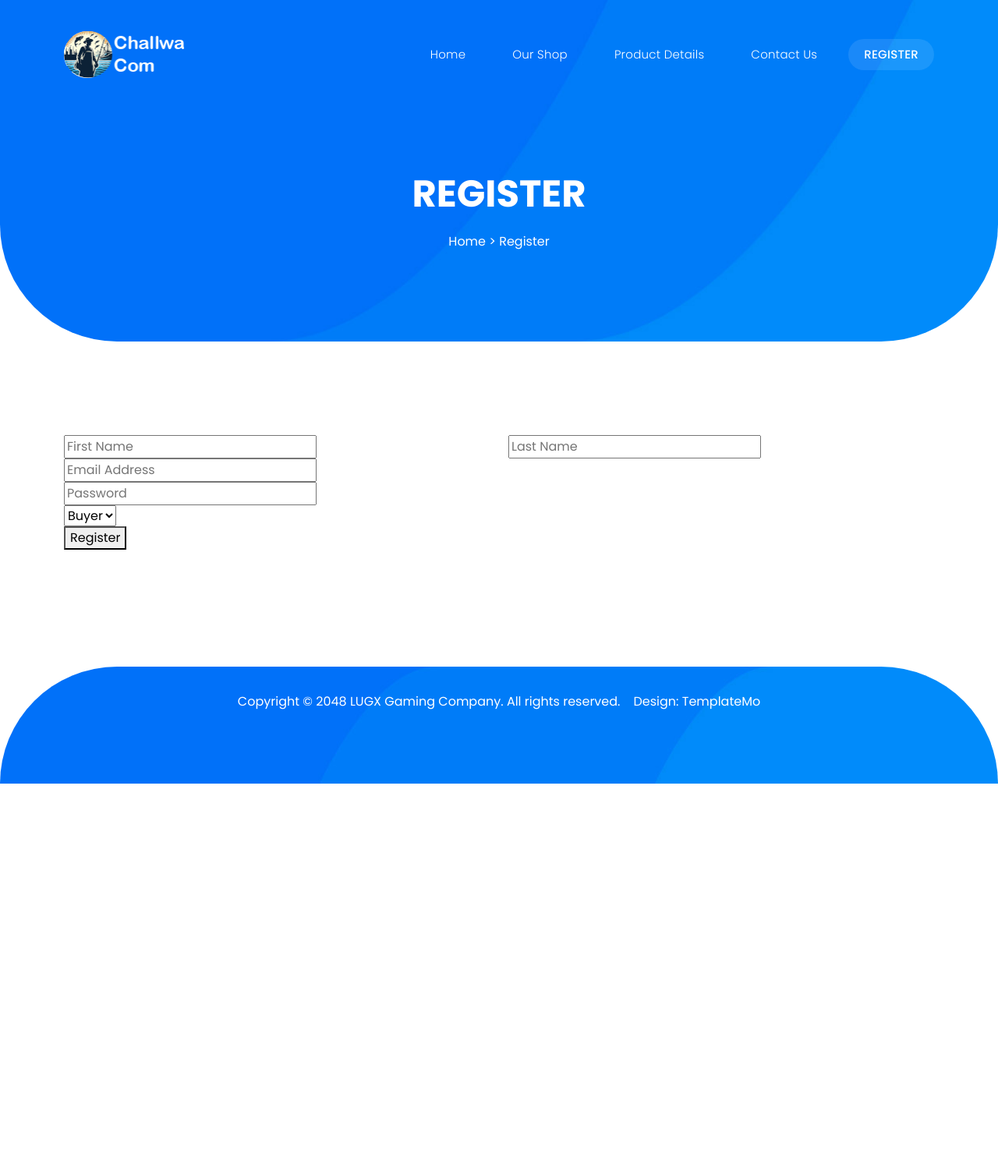
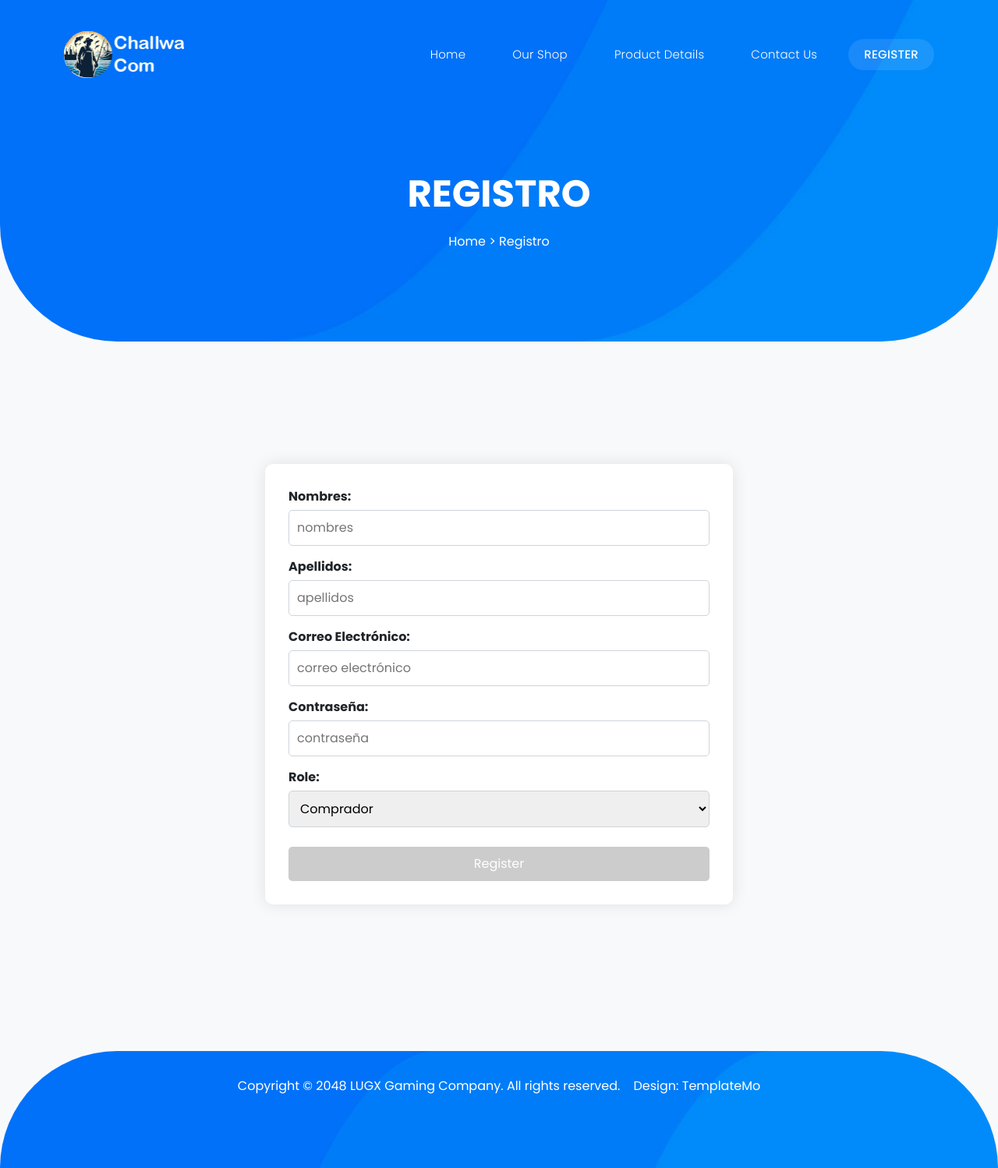
Before and after one commit to denzelbautista/web-challwa, a Flask app: page /register in a window 1280 px wide. Shown: the whole page at 78% size. Before the commit the page ends 1005 px from the top, so only its background shows below. Run offline with Flask 3, Linux system fonts and the light colour scheme; some libraries are stand-ins or nearby versions.

Commit message:
mejorando form, agregando render templates separados

```diff
--- a/main.py
+++ b/main.py
@@ -5,36 +5,14 @@ from database import init_app, db
 from flask import Flask, send_file, render_template
 from utilities import verificar_contrasena
 from models import Usuario, Comentario, Pedido, LineaPedido, Producto
+from views import views_bp
 
 app = Flask(__name__)
 init_app(app)
 
 # Para la web
 
-
-@app.route('/')
-def index():
-    return render_template('index.html')
-
-@app.route('/shop')
-def shop():
-    return render_template('shop.html')
-
-@app.route('/contact')
-def contact():
-    return render_template('contact.html')
-
-@app.route('/sell')
-def sell():
-    return render_template('sell.html')
-
-@app.route('/fishes')
-def fishes():
-    return render_template('fishes.html')
-
-@app.route('/register')
-def register():
-    return render_template('register.html')
+app.register_blueprint(views_bp)
 
 # Para la API
 
@@ -50,6 +28,10 @@ def create_usuario():
             list_errors.append('email requerido')
         else:
             email = data.get('email')
+
+            if Usuario.query.filter_by(email=email).first():
+                list_errors.append('email ya está registrado')
+
 
         if 'nombre' not in data:
             list_errors.append('nombre requerido')
--- a/templates/register.html
+++ b/templates/register.html
@@ -19,6 +19,89 @@
     <link rel="stylesheet" href="{{ url_for('static', filename='assets/css/owl.css') }}">
     <link rel="stylesheet" href="{{ url_for('static', filename='assets/css/animate.css') }}">
     <link rel="stylesheet" href="https://unpkg.com/swiper@7/swiper-bundle.min.css" />
+
+    <style>
+        body {
+            background-color: #f8f9fa;
+            ;
+        }
+
+        /*
+        .section {
+            margin-top: 0px;
+        }
+
+        footer {
+            margin-top: 0px;
+        }
+        */
+        .register-form {
+            display: flex;
+            justify-content: center;
+            align-items: center;
+            height: 80vh;
+            background-color: #f8f9fa;
+        }
+
+        .register-form .container {
+            max-width: 600px;
+            background: white;
+            padding: 30px;
+            box-shadow: 0px 0px 20px rgba(0, 0, 0, 0.1);
+            border-radius: 10px;
+        }
+
+        .register-form label {
+            display: block;
+            margin-bottom: 5px;
+            font-weight: bold;
+        }
+
+        .register-form input,
+        .register-form select {
+            width: 100%;
+            padding: 10px;
+            margin-bottom: 15px;
+            border: 1px solid #ced4da;
+            border-radius: 5px;
+            font-size: 16px;
+        }
+
+        .register-form input:focus,
+        .register-form select:focus {
+            border-color: #80bdff;
+            outline: none;
+        }
+
+        .register-form input.valid {
+            border-color: #28a745;
+        }
+
+        .register-form input.invalid {
+            border-color: #dc3545;
+        }
+
+        .main-button {
+            background-color: #007bff;
+            border: none;
+            color: white;
+            padding: 10px 20px;
+            border-radius: 5px;
+            cursor: pointer;
+            font-size: 16px;
+            width: 100%;
+            margin-top: 10px;
+        }
+
+        .main-button:hover {
+            background-color: #0056b3;
+        }
+
+        .main-button:disabled {
+            background-color: #cccccc;
+            cursor: not-allowed;
+        }
+    </style>
 </head>
 
 <body>
@@ -70,59 +153,45 @@
         <div class="container">
             <div class="row">
                 <div class="col-lg-12">
-                    <h3>Register</h3>
-                    <span class="breadcrumb"><a href="#">Home</a> > Register</span>
+                    <h3>Registro</h3>
+                    <span class="breadcrumb"><a href="#">Home</a> > Registro</span>
                 </div>
             </div>
         </div>
     </div>
 
+
+    <!-- formulario inicio -->
+
     <div class="register-form section">
         <div class="container">
-            <div class="row">
-                <div class="col-lg-12">
-                    <form id="register" action="submit_form.php" method="post">
-                        <div class="row">
-                            <div class="col-lg-6">
-                                <fieldset>
-                                    <input type="text" name="nombre" id="nombre" placeholder="First Name" required>
-                                </fieldset>
-                            </div>
-                            <div class="col-lg-6">
-                                <fieldset>
-                                    <input type="text" name="apellido" id="apellido" placeholder="Last Name" required>
-                                </fieldset>
-                            </div>
-                            <div class="col-lg-12">
-                                <fieldset>
-                                    <input type="email" name="email" id="email" placeholder="Email Address" required>
-                                </fieldset>
-                            </div>
-                            <div class="col-lg-12">
-                                <fieldset>
-                                    <input type="password" name="password" id="password" placeholder="Password"
-                                        required>
-                                </fieldset>
-                            </div>
-                            <div class="col-lg-12">
-                                <fieldset>
-                                    <select name="role" id="role" required>
-                                        <option value="comprador">Buyer</option>
-                                        <option value="vendedor">Seller</option>
-                                    </select>
-                                </fieldset>
-                            </div>
-                            <div class="col-lg-12">
-                                <fieldset>
-                                    <button type="submit" id="form-submit" class="main-button">Register</button>
-                                </fieldset>
-                            </div>
-                        </div>
-                    </form>
-                </div>
-            </div>
+            <form id="register" method="post">
+                <label for="nombre">Nombres:</label>
+                <input type="text" name="nombre" id="nombre" placeholder="nombres" required>
+
+                <label for="apellido">Apellidos:</label>
+                <input type="text" name="apellido" id="apellido" placeholder="apellidos" required>
+
+                <label for="email">Correo Electrónico:</label>
+                <input type="email" name="email" id="email" placeholder="correo electrónico" required>
+
+                <label for="password">Contraseña:</label>
+                <input type="password" name="password" id="password" placeholder="contraseña" required>
+
+                <label for="role">Role:</label>
+                <select name="role" id="role" required>
+                    <option value="comprador">Comprador</option>
+                    <option value="vendedor">Vendedor</option>
+                </select>
+
+                <button type="submit" id="form-submit" class="main-button" disabled>Register</button>
+            </form>
         </div>
     </div>
+
+    <!-- formulario fin -->
+
+
 
     <footer>
         <div class="container">
@@ -142,6 +211,94 @@
     <script src="{{ url_for('static', filename='assets/js/counter.js') }}"></script>
     <script src="{{ url_for('static', filename='assets/js/custom.js') }}"></script>
 
+    <script>
+        document.addEventListener('DOMContentLoaded', function () {
+            const form = document.getElementById('register');
+            const inputs = form.querySelectorAll('input');
+            const submitButton = document.getElementById('form-submit');
+
+            inputs.forEach(input => {
+                input.addEventListener('input', validateInput);
+            });
+
+            form.addEventListener('input', function () {
+                const isValid = [...inputs].every(input => input.classList.contains('valid'));
+                submitButton.disabled = !isValid;
+            });
+
+            function validateInput(event) {
+                const input = event.target;
+                if (input.value.trim() === '') {
+                    input.classList.remove('valid');
+                    input.classList.add('invalid');
+                } else {
+                    input.classList.remove('invalid');
+                    input.classList.add('valid');
+                }
+
+                if (input.id === 'password' && !verificarContrasena(input.value)) {
+                    input.classList.remove('valid');
+                    input.classList.add('invalid');
+                }
+            }
+
+            form.addEventListener('submit', async function (event) {
+                event.preventDefault();
+
+                const formData = new FormData(form);
+                const data = {};
+                formData.forEach((value, key) => {
+                    data[key] = value;
+                });
+
+                try {
+                    const response = await fetch('/usuarios', {
+                        method: 'POST',
+                        headers: {
+                            'Content-Type': 'application/json'
+                        },
+                        body: JSON.stringify(data)
+                    });
+
+                    const result = await response.json();
+
+                    if (response.ok) {
+                        alert('User registered successfully!');
+                        form.reset();
+                        inputs.forEach(input => input.classList.remove('valid'));
+                        submitButton.disabled = true;
+                    } else {
+                        alert('Error: ' + result.message);
+                    }
+                } catch (error) {
+                    console.error('Error:', error);
+                    alert('An error occurred. Please try again later.');
+                }
+            });
+
+            function verificarContrasena(password) {
+                // Verifica la longitud
+                if (password.length < 8) {
+                    return false;
+                }
+
+                // Verifica si hay al menos una mayúscula
+                if (!/[A-Z]/.test(password)) {
+                    return false;
+                }
+
+                // Verifica si hay al menos un carácter especial
+                if (!/[!@#$%^&*(),.?":{}|<>]/.test(password)) {
+                    return false;
+                }
+
+                // La contraseña cumple con todos los requisitos
+                return true;
+            }
+        });
+    </script>
+    </script>
+
 </body>
 
 </html>
--- a/views.py
+++ b/views.py
@@ -0,0 +1,29 @@
+# views.py
+from flask import Blueprint, render_template
+
+# Crea un Blueprint llamado 'views'
+views_bp = Blueprint('views', __name__)
+
+@views_bp.route('/')
+def index():
+    return render_template('index.html')
+
+@views_bp.route('/shop')
+def shop():
+    return render_template('shop.html')
+
+@views_bp.route('/contact')
+def contact():
+    return render_template('contact.html')
+
+@views_bp.route('/sell')
+def sell():
+    return render_template('sell.html')
+
+@views_bp.route('/fishes')
+def fishes():
+    return render_template('fishes.html')
+
+@views_bp.route('/register')
+def register():
+    return render_template('register.html')
```
Also changed, not shown: templates/index.html (+7 -7 lines), templates/product-details.html (+32 -17 lines), instance/challwa.db.
